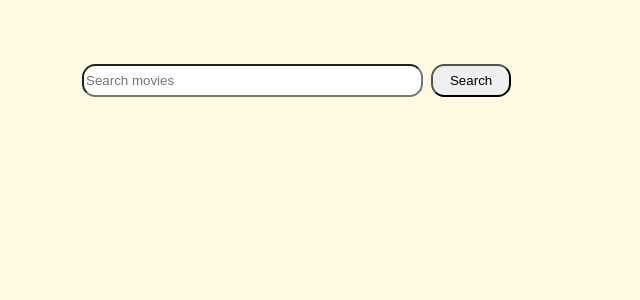
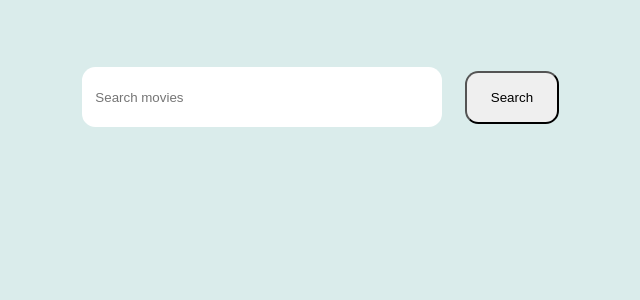
Before and after one commit to ritamariapereztineo28/React-project2020, a React (Create React App) app: page / in a window 1280 px wide. Shown: the top 300 px of the page, without its empty margins (366-1006 px from the left). Built offline with nearby package versions, Linux system fonts and the light colour scheme.

Commit message:
correcciones de diseno, etc ...

```diff
--- a/src/components/DataMovie/DataMovie.css
+++ b/src/components/DataMovie/DataMovie.css
@@ -1,5 +1,5 @@
 .info-movie {
-  width: 99.9%;
+  width: 80%;
   margin-top: 1em;
   text-align: center;
   margin: auto;
@@ -7,7 +7,7 @@
 
 .info-movie .general-data-movie {
   display: flex;
-  background-color: rgb(219, 167, 141);
+  background-color: rgb(255, 255, 255);
   margin-bottom: 5em;
 }
 
@@ -49,14 +49,15 @@
   text-align: center;
   margin: 1em;
   line-height: 2em;
-  font-size: 1.5em;
+  font-size: 1.5em;border: white;
+  border-radius: 12em;
 }
 
 .data-movie {
   width: 30%;
   margin-left: 0.9em;
   padding-top: 4em;
-  background-color: rgb(253, 211, 176);
+  background-color: rgb(234, 248, 247);
   text-align: center;
   padding-left: 1em;
   padding-right: 1em;
@@ -64,6 +65,7 @@
   font-size: 1.5em;
   transition: all;
   transition-duration: 1s;
+  color: #000;
 }
 
 .data-movie:hover {
--- a/src/components/DataMovie/DataMovie.js
+++ b/src/components/DataMovie/DataMovie.js
@@ -30,7 +30,7 @@ class DataMovie extends Component {
       <div className="info-movie">
         <h1 className="title-movie">{title}</h1>
         <div className="general-data-movie">
-          <img className="image-movie" src={img} />
+          <img className="image-movie" src={img} alt="img" />
 
           <p className="review-movie">
             Review: <br />
@@ -44,7 +44,9 @@ class DataMovie extends Component {
           </div>
         </div>
       </div>
-    ) : null;
+    ) : (
+      <h1>A ocurrido un error ...</h1>
+    );
   }
 }
 
--- a/src/components/Home/Home.css
+++ b/src/components/Home/Home.css
@@ -3,12 +3,21 @@
     "Lucida Sans Unicode", Geneva, Verdana, sans-serif;
 }
 body {
-  background-color: rgb(255, 249, 225);
+  background-color: rgb(218, 236, 235);
 }
+.content-movie {
+  margin-top: 10em;
+  background-color: aliceblue;
+}
+
 .message-error {
+  display: block;
+  margin: auto;
+  padding: 3em;
   text-align: center;
-  padding-right: 9em;
-  font-size: 0.9em;
+  background: rgba(0, 0, 0, 0.664);
+  font-size: 1em;
+  color: white;
 }
 
 .image-error {
--- a/src/components/Home/Home.js
+++ b/src/components/Home/Home.js
@@ -9,7 +9,7 @@ class Home extends React.Component {
   state = {
     results: [],
     error: "",
-    message: "Algo esta mal"
+    message: "Resultado no encontrado"
   };
 
   searchInformation = search =>
@@ -22,15 +22,16 @@ class Home extends React.Component {
 
   render() {
     const { results, error, message } = this.state;
-    return (
+    return !error ? (
       <div>
         <Search searchInfo={this.searchInformation} />
-        {!error && !!results ? (
+        <div className="content-movie">
+          {!!results ?
             results.map(movie => (
               <Link
                 key={movie.imdbID}
                 to={{
-                pathname: "/DataMovie",
+                  pathname: "/datamovie",
                   state: {
                     title: movie.Title,
                     img: movie.Poster
@@ -44,10 +45,13 @@ class Home extends React.Component {
                 />
               </Link>
             ))
-        ) : (
+          : (
             <h1 className="message-error">{message}</h1>
           )}
         </div>
+      </div>
+    ) : (
+      <h2>Ha ocurrido un error ...</h2>
     );
   }
 }
--- a/src/components/Router/Router.js
+++ b/src/components/Router/Router.js
@@ -7,7 +7,7 @@ export default function Router() {
   return (
     <Switch>
       <Route exact path="/" component={Home} />
-      <Route path="/DataMovie" render={props => <DataMovie {...props} />} />
+      <Route path="/datamovie" render={props => <DataMovie {...props} />} />
       <Redirect to={"/"} />
     </Switch>
   );
--- a/src/components/Search/Search.css
+++ b/src/components/Search/Search.css
@@ -1,5 +1,4 @@
-.search-movie,
-.message {
+.search-movie {
   display: block;
   margin: auto;
   margin-left: 35%;
@@ -7,14 +6,17 @@
 }
 
 .search-movie .input-search {
-  width: 40%;
-  height: 2em;
-  margin-right: 1%;
+  width: 25em;
+  height: 2.5em;
+  margin-right: 2%;
   border-radius: 1em;
+  border: none;
+  padding: 1em;
 }
 
 .search-movie .btn-search {
-  width: 6em;
+  width: 7em;
   border-radius: 1em;
-  height: 2.5em;
+  margin: 0.5em;
+  height: 4em;
 }
--- a/src/components/Search/Search.js
+++ b/src/components/Search/Search.js
@@ -18,6 +18,7 @@ class Search extends Component {
     const { title } = this.state;
     return (
       <div>
+        <div className="header" />
         <div className="search-movie">
           <input
             className="input-search"
```
Lines whose indentation alone changed are shown as unchanged.
